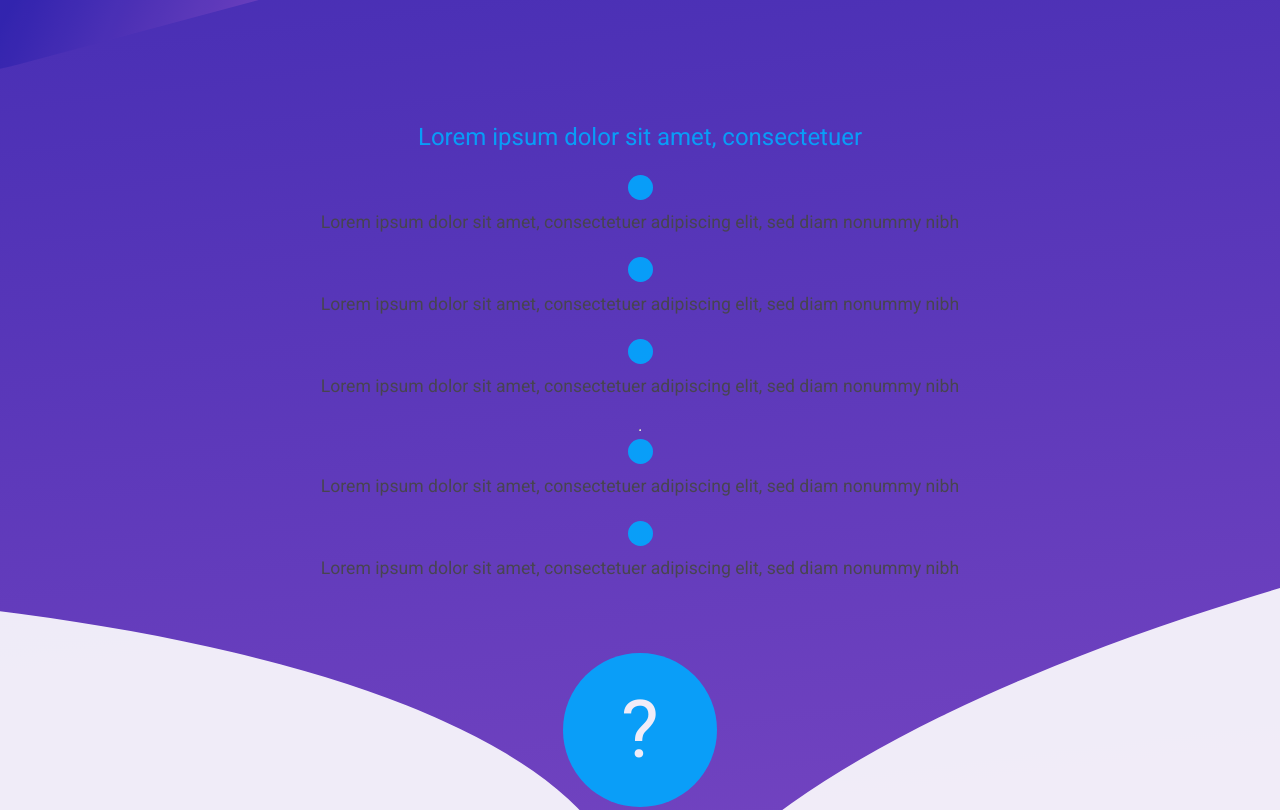
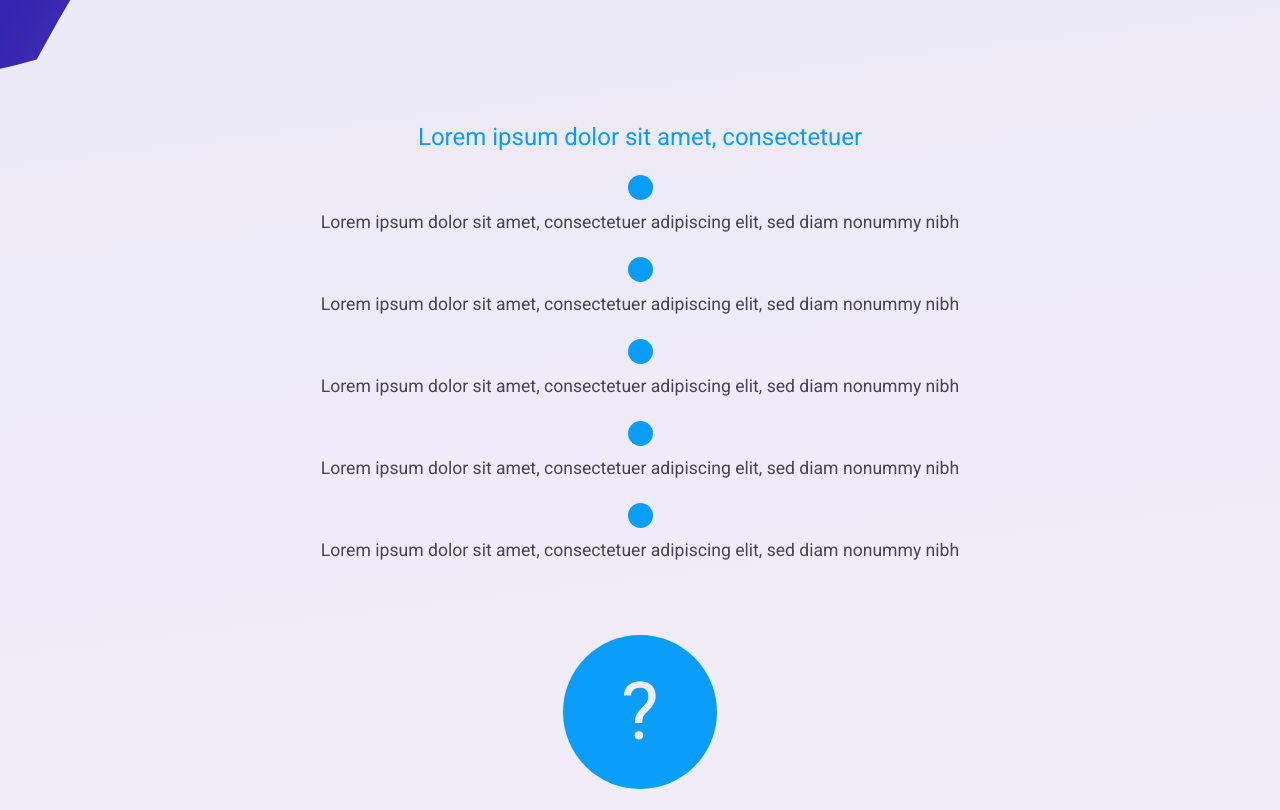
Before and after one commit to OrpazL/cryptoworld, a plain HTML site: page index.html in a window 1280 px wide. Shown: the part 557-1367 px from the top of the page. Drawn offline with Linux system fonts and the light colour scheme.

Commit message:
white decoratives responsive

```diff
--- a/css/cmps/bg-decoration.css
+++ b/css/cmps/bg-decoration.css
@@ -8,7 +8,7 @@
     z-index: -1;
 }
 
-.bg-decoration .bg-square {
+.bg-square {
 	position: absolute;
 	background-image: linear-gradient(to bottom right, #3023ae 60%, #c86dd7);
 	width: 75vw;
@@ -16,7 +16,7 @@
 	border-radius: 25%;
 	z-index: -1;
 }
-.bg-decoration .bg-square.white {
+.bg-square.white {
     background: #fff;
     width: 250vw;
 	border-radius: 45%;
@@ -33,16 +33,19 @@
 	transform: translate(58%, -44%) rotateZ(108deg);
 	z-index: -2;
 }
-.bg-decoration .bg-square.middle-left {
-	top: 50%;
-	left: 0;
-	transform: translate(-80%, -50%) rotateZ(-5deg);
-	z-index: -2;
+.bg-square.middle-left {
+	top: 60%;
+    left: 0;
+    transform: translate(-60%, -47%) rotateZ(-5deg) scaleY(4);
+    z-index: -2;
+    border-bottom-right-radius: 25%;
 }
-.bg-decoration .bg-square.middle-right {
-	top: 50%;
-	right: 0;
-	transform: translate(80%, -70%) rotateZ(-6deg);
+.bg-square.middle-right {
+	top: 30%;
+    right: 0;
+    transform: translate(55%, 30%) rotateZ(-6deg) scaleY(4);
+    border-bottom-left-radius: 50%;
+    border-top-right-radius: 0%;
 }
 .bg-decoration .bg-square.bottom-left {
 	bottom: 0;
@@ -57,13 +60,21 @@
 	z-index: -3;
 }
 
-/*
-@media (min-width: 700px) {
-	.bg-decoration .bg-top {
-		display: flex;
-		flex-direction: column;
+
+@media (min-width: 1440px) {
+	.bg-decoration .bg-square.middle-left {
+		top: 50%;
+		left: 0;
+		transform: translate(-80%, -50%) rotateZ(-5deg);
+		z-index: -2;
+		border-bottom-right-radius: 45%;
 	}
-	.bg-decoration .bg-top > * {
-		position: unset;
+	.bg-decoration .bg-square.middle-right {
+		top: 50%;
+		right: 0;
+		transform: translate(80%, -70%) rotateZ(-6deg);
+		border-bottom-left-radius: 45%;
+		border-top-right-radius: 45%;
 	}
-} */
+
+}
--- a/css/cmps/page-info.css
+++ b/css/cmps/page-info.css
@@ -1,8 +1,9 @@
 .page-info {
+
 	display: flex;
 	position: relative;
 	justify-content: space-between;
-	flex-direction: column;
+	flex-direction: column-reverse;
 	width: 100%;
 	padding: 0 25px;
 	align-items: center;
@@ -19,6 +20,7 @@
 }
 .page-info .data:not(:first-child) {
 	justify-content: flex-start;
+
 }
 
 .page-info .data .title {
```
Also changed, not shown: img/rectangle-white-left.png (added), img/rectangle-white-right.png (added).
